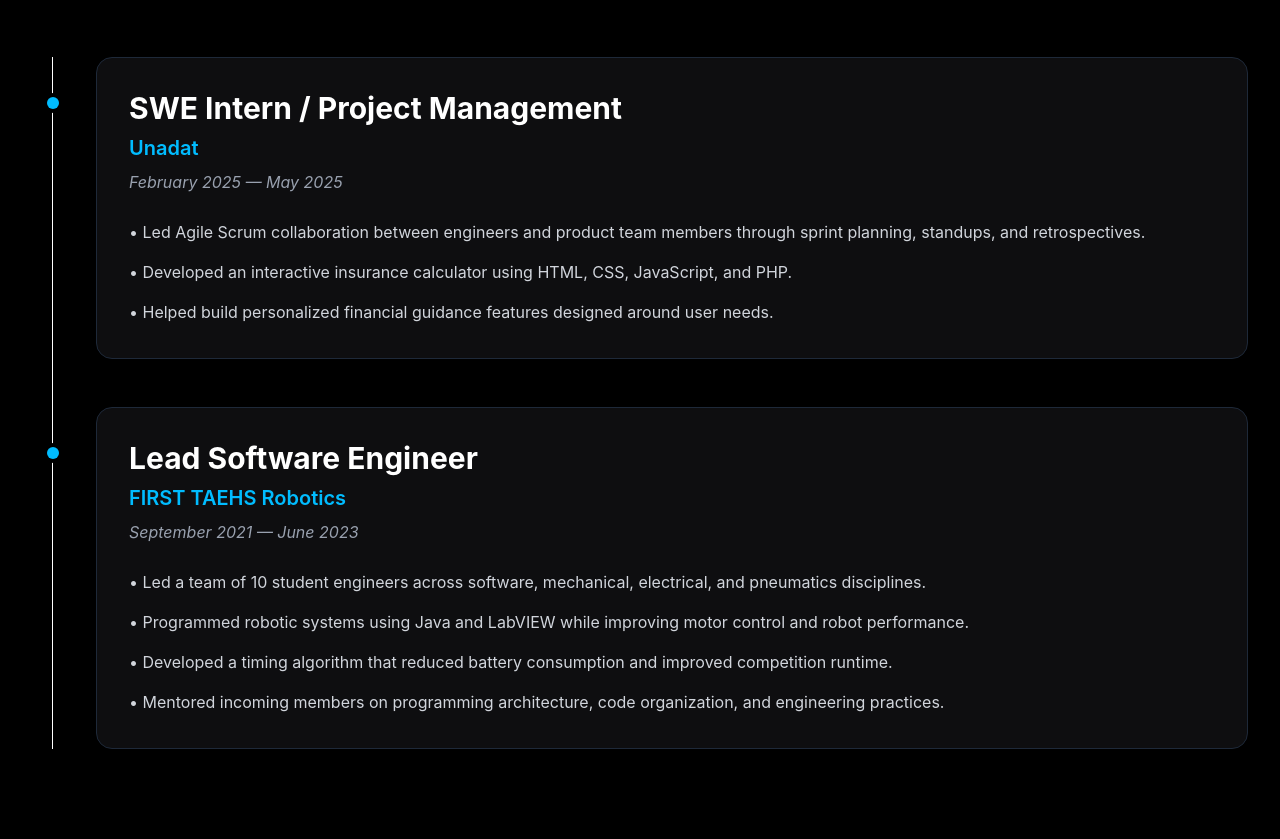
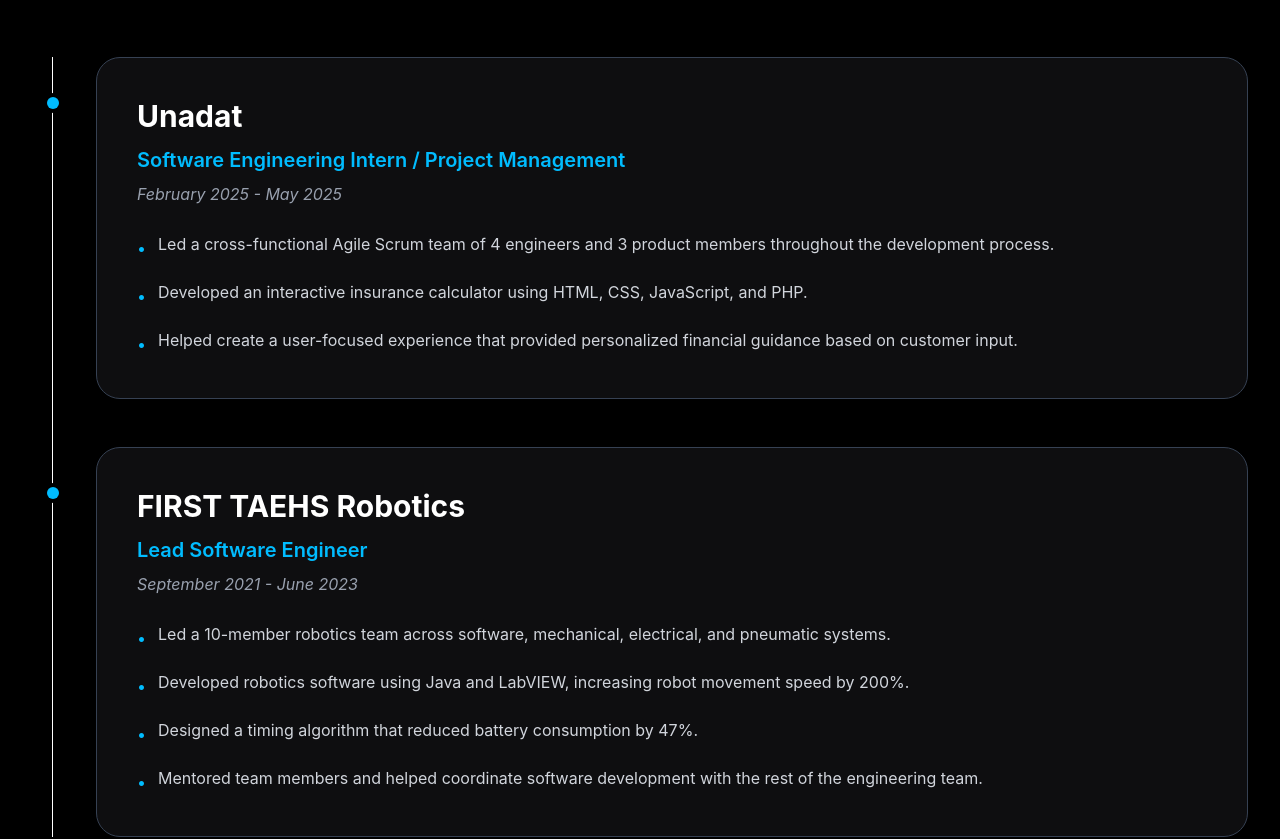
Before and after one commit to jaskaranbhogal/Portfolio, a React app: page / in a window 1280 px wide. Shown: the part 1660-2499 px from the top of the page. Built offline with nearby package versions, Linux system fonts and the light colour scheme; the HTML template or start-up script is replaced by a standard one.

Commit message:
added scroll-in animations, resume

```diff
--- a/src/components/About.jsx
+++ b/src/components/About.jsx
@@ -1,6 +1,9 @@
+import ScrollReveal from "./ScrollReveal"
+
 function About() {
     return (
       <section id="about" className="px-8 py-24">
+        <ScrollReveal>
         <div className="mx-auto max-w-7xl">
 
           <p className="mb-4 text-sm font-medium uppercase tracking-[0.3em] text-gray-400">
@@ -47,6 +50,7 @@
 
           </div>
         </div>
+        </ScrollReveal>
       </section>
     )
   }
--- a/src/components/Experience.jsx
+++ b/src/components/Experience.jsx
@@ -1,12 +1,16 @@
+import ScrollReveal from "./ScrollReveal"
+
 function Experience() {
   return (
     <section id="experience" className="px-8 py-24">
       <div className="mx-auto max-w-7xl">
 
         {/* Section Heading */}
+        <ScrollReveal>
           <h2 className="text-4xl font-bold md:text-5xl">
             Experience
           </h2>
+        </ScrollReveal>
 
         {/* Timeline */}
         <div className="relative mt-16">
@@ -17,89 +21,121 @@
           <div className="space-y-12">
 
             {/* Unadat */}
+            <ScrollReveal delay={0.1}>
               <div className="relative pl-12 md:pl-16">
 
                 {/* Timeline Dot */}
                 <div className="absolute left-[7px] top-10 h-3 w-3 rounded-full bg-sky-400 ring-4 ring-black md:left-[15px]"></div>
 
-                <div className="rounded-2xl border border-gray-800 bg-zinc-900/60 p-8 transition duration-300 hover:-translate-y-1 hover:border-gray-600">
+                <div className="rounded-3xl border border-gray-700 bg-zinc-900/60 p-8 transition duration-300 hover:-translate-y-1 hover:border-gray-600 md:p-10">
 
                   <h3 className="text-2xl font-bold md:text-3xl">
-                    SWE Intern / Project Management
+                    Unadat
                   </h3>
 
-                  <p className="mt-2 text-xl font-semibold text-sky-400">
-                    Unadat
+                  <p className="mt-3 text-xl font-semibold text-sky-400">
+                    Software Engineering Intern / Project Management
                   </p>
 
                   <p className="mt-2 italic text-gray-400">
-                    February 2025 — May 2025
+                    February 2025 - May 2025
                   </p>
 
-                  <ul className="mt-6 space-y-3 leading-7 text-gray-300">
-                    <li>
-                      • Led Agile Scrum collaboration between engineers and
-                      product team members through sprint planning, standups,
-                      and retrospectives.
+                  <ul className="mt-6 space-y-4 leading-7 text-gray-300">
+                    <li className="flex gap-3">
+                      <span className="mt-1 text-sky-400">•</span>
+
+                      <span>
+                        Led a cross-functional Agile Scrum team of 4 engineers
+                        and 3 product members throughout the development process.
+                      </span>
                     </li>
 
-                    <li>
-                      • Developed an interactive insurance calculator using
+                    <li className="flex gap-3">
+                      <span className="mt-1 text-sky-400">•</span>
+
+                      <span>
+                        Developed an interactive insurance calculator using
                         HTML, CSS, JavaScript, and PHP.
+                      </span>
                     </li>
 
-                    <li>
-                      • Helped build personalized financial guidance features
-                      designed around user needs.
+                    <li className="flex gap-3">
+                      <span className="mt-1 text-sky-400">•</span>
+
+                      <span>
+                        Helped create a user-focused experience that provided
+                        personalized financial guidance based on customer input.
+                      </span>
                     </li>
                   </ul>
 
                 </div>
               </div>
+            </ScrollReveal>
 
-              {/* Robotics */}
+            {/* FIRST Robotics */}
+            <ScrollReveal delay={0.2}>
               <div className="relative pl-12 md:pl-16">
 
+                {/* Timeline Dot */}
                 <div className="absolute left-[7px] top-10 h-3 w-3 rounded-full bg-sky-400 ring-4 ring-black md:left-[15px]"></div>
 
-                <div className="rounded-2xl border border-gray-800 bg-zinc-900/60 p-8 transition duration-300 hover:-translate-y-1 hover:border-gray-600">
+                <div className="rounded-3xl border border-gray-700 bg-zinc-900/60 p-8 transition duration-300 hover:-translate-y-1 hover:border-gray-600 md:p-10">
 
                   <h3 className="text-2xl font-bold md:text-3xl">
-                    Lead Software Engineer
+                    FIRST TAEHS Robotics
                   </h3>
 
-                  <p className="mt-2 text-xl font-semibold text-sky-400">
-                    FIRST TAEHS Robotics
+                  <p className="mt-3 text-xl font-semibold text-sky-400">
+                    Lead Software Engineer
                   </p>
 
                   <p className="mt-2 italic text-gray-400">
-                    September 2021 — June 2023
+                    September 2021 - June 2023
                   </p>
 
-                  <ul className="mt-6 space-y-3 leading-7 text-gray-300">
-                    <li>
-                      • Led a team of 10 student engineers across software,
-                      mechanical, electrical, and pneumatics disciplines.
+                  <ul className="mt-6 space-y-4 leading-7 text-gray-300">
+                    <li className="flex gap-3">
+                      <span className="mt-1 text-sky-400">•</span>
+
+                      <span>
+                        Led a 10-member robotics team across software,
+                        mechanical, electrical, and pneumatic systems.
+                      </span>
                     </li>
 
-                    <li>
-                      • Programmed robotic systems using Java and LabVIEW while
-                      improving motor control and robot performance.
+                    <li className="flex gap-3">
+                      <span className="mt-1 text-sky-400">•</span>
+
+                      <span>
+                        Developed robotics software using Java and LabVIEW,
+                        increasing robot movement speed by 200%.
+                      </span>
                     </li>
 
-                    <li>
-                      • Developed a timing algorithm that reduced battery
-                      consumption and improved competition runtime.
+                    <li className="flex gap-3">
+                      <span className="mt-1 text-sky-400">•</span>
+
+                      <span>
+                        Designed a timing algorithm that reduced battery
+                        consumption by 47%.
+                      </span>
                     </li>
 
-                    <li>
-                      • Mentored incoming members on programming architecture,
-                      code organization, and engineering practices.
+                    <li className="flex gap-3">
+                      <span className="mt-1 text-sky-400">•</span>
+
+                      <span>
+                        Mentored team members and helped coordinate software
+                        development with the rest of the engineering team.
+                      </span>
                     </li>
                   </ul>
 
                 </div>
               </div>
+            </ScrollReveal>
 
           </div>
         </div>
--- /dev/null
+++ b/src/components/ScrollReveal.jsx
@@ -0,0 +1,49 @@
+import { motion, useReducedMotion } from "framer-motion"
+
+function ScrollReveal({
+  children,
+  delay = 0,
+  direction = "up",
+  className = "",
+}) {
+  const reduceMotion = useReducedMotion()
+
+  const directions = {
+    up: { x: 0, y: 35 },
+    down: { x: 0, y: -35 },
+    left: { x: 35, y: 0 },
+    right: { x: -35, y: 0 },
+  }
+
+  if (reduceMotion) {
+    return <div className={className}>{children}</div>
+  }
+
+  return (
+    <motion.div
+      initial={{
+        opacity: 0,
+        ...directions[direction],
+      }}
+      whileInView={{
+        opacity: 1,
+        x: 0,
+        y: 0,
+      }}
+      viewport={{
+        once: true,
+        amount: 0.15,
+      }}
+      transition={{
+        duration: 0.65,
+        delay,
+        ease: [0.22, 1, 0.36, 1],
+      }}
+      className={className}
+    >
+      {children}
+    </motion.div>
+  )
+}
+
+export default ScrollReveal
--- a/src/components/Skills.jsx
+++ b/src/components/Skills.jsx
@@ -1,11 +1,14 @@
+import ScrollReveal from "./ScrollReveal"
+
 function Skills() {
   const skillGroups = [
     {
       title: "Languages & Web",
       skills: [
+        { name: "JavaScript", icon: "js" },
+        { name: "TypeScript", icon: "ts" },
+        { name: "Python", icon: "py" },
         { name: "Java", icon: "java" },
-          { name: "JavaScript", icon: "js" },
-          { name: "Python", icon: "py" },
         { name: "C++", icon: "cpp" },
         { name: "HTML", icon: "html" },
         { name: "CSS", icon: "css" },
@@ -16,10 +19,12 @@
       title: "Frameworks & Libraries",
       skills: [
         { name: "React", icon: "react" },
+        { name: "React Native", icon: "react" },
         { name: "Next.js", icon: "nextjs" },
         { name: "Node.js", icon: "nodejs" },
         { name: "Tailwind CSS", icon: "tailwind" },
         { name: "Django", icon: "django" },
+        { name: "Flask", icon: "flask" },
         { name: "Spring Boot", icon: "spring" },
       ],
     },
@@ -32,6 +37,7 @@
         { name: "PostgreSQL", icon: "postgres" },
         { name: "MySQL", icon: "mysql" },
         { name: "MongoDB", icon: "mongodb" },
+        { name: "Redis", icon: "redis" },
       ],
     },
 
@@ -51,47 +57,57 @@
       <div className="mx-auto max-w-7xl">
 
         {/* Section Heading */}
-          <p className="mb-4 text-sm font-medium uppercase tracking-[0.3em] text-gray-400">
+        <ScrollReveal>
+          <div>
+            <h2 className="text-4xl font-bold md:text-5xl">
               Tech Stack
-          </p>
-
-          <h2 className="text-4xl font-bold md:text-5xl">
-            Technologies I work with.
             </h2>
 
-          <div className="mt-16 space-y-14">
-            {skillGroups.map((group) => (
-              <div key={group.title}>
+            <p className="mt-5 max-w-2xl text-lg leading-8 text-gray-400">
+              Technologies and tools I use to build modern software and web
+              applications.
+            </p>
+          </div>
+        </ScrollReveal>
 
-                {/* Category */}
-                <h3 className="mb-6 text-xl font-semibold text-gray-300">
+        {/* Skill Groups */}
+        <div className="mt-16 grid gap-8 md:grid-cols-2">
+          {skillGroups.map((group, index) => (
+            <ScrollReveal
+              key={group.title}
+              delay={index * 0.08}
+            >
+              <div className="h-full rounded-3xl border border-gray-800 bg-zinc-900/60 p-7 transition duration-300 hover:-translate-y-1 hover:border-gray-600 md:p-8">
+
+                <h3 className="text-2xl font-bold">
                   {group.title}
                 </h3>
 
-                {/* Skills */}
-                <div className="grid grid-cols-2 gap-4 sm:grid-cols-3 md:grid-cols-4 lg:grid-cols-6">
+                <div className="mt-7 grid grid-cols-2 gap-4 sm:grid-cols-3">
 
                   {group.skills.map((skill) => (
                     <div
                       key={skill.name}
-                      className="group flex flex-col items-center justify-center gap-4 rounded-2xl border border-gray-800 bg-zinc-900/60 p-6 transition duration-300 hover:-translate-y-2 hover:border-gray-600 hover:bg-zinc-900"
+                      className="group flex flex-col items-center justify-center gap-3 rounded-2xl border border-gray-800 bg-black/40 p-4 text-center transition duration-300 hover:-translate-y-1 hover:border-sky-400"
                     >
 
                       <img
                         src={`https://skillicons.dev/icons?i=${skill.icon}`}
-                        alt={skill.name}
-                        className="h-12 w-12 transition duration-300 group-hover:scale-110"
+                        alt={`${skill.name} logo`}
+                        loading="lazy"
+                        className="h-10 w-10 transition duration-300 group-hover:scale-110 md:h-12 md:w-12"
                       />
 
-                      <p className="text-center text-sm font-medium text-gray-300">
+                      <span className="text-sm font-medium text-gray-300 transition group-hover:text-white">
                         {skill.name}
-                      </p>
+                      </span>
 
                     </div>
                   ))}
 
                 </div>
               </div>
+            </ScrollReveal>
           ))}
         </div>
 
```
Also changed, not shown: src/components/Contact.jsx (+54 -33 lines), src/components/Education.jsx (+9 -2 lines), src/components/Hero.jsx (+12 -10 lines), src/components/Projects.jsx (+8 -4 lines), 1 other file (tests, documents, lock files or other folders). Lines whose indentation alone changed are shown as unchanged.
